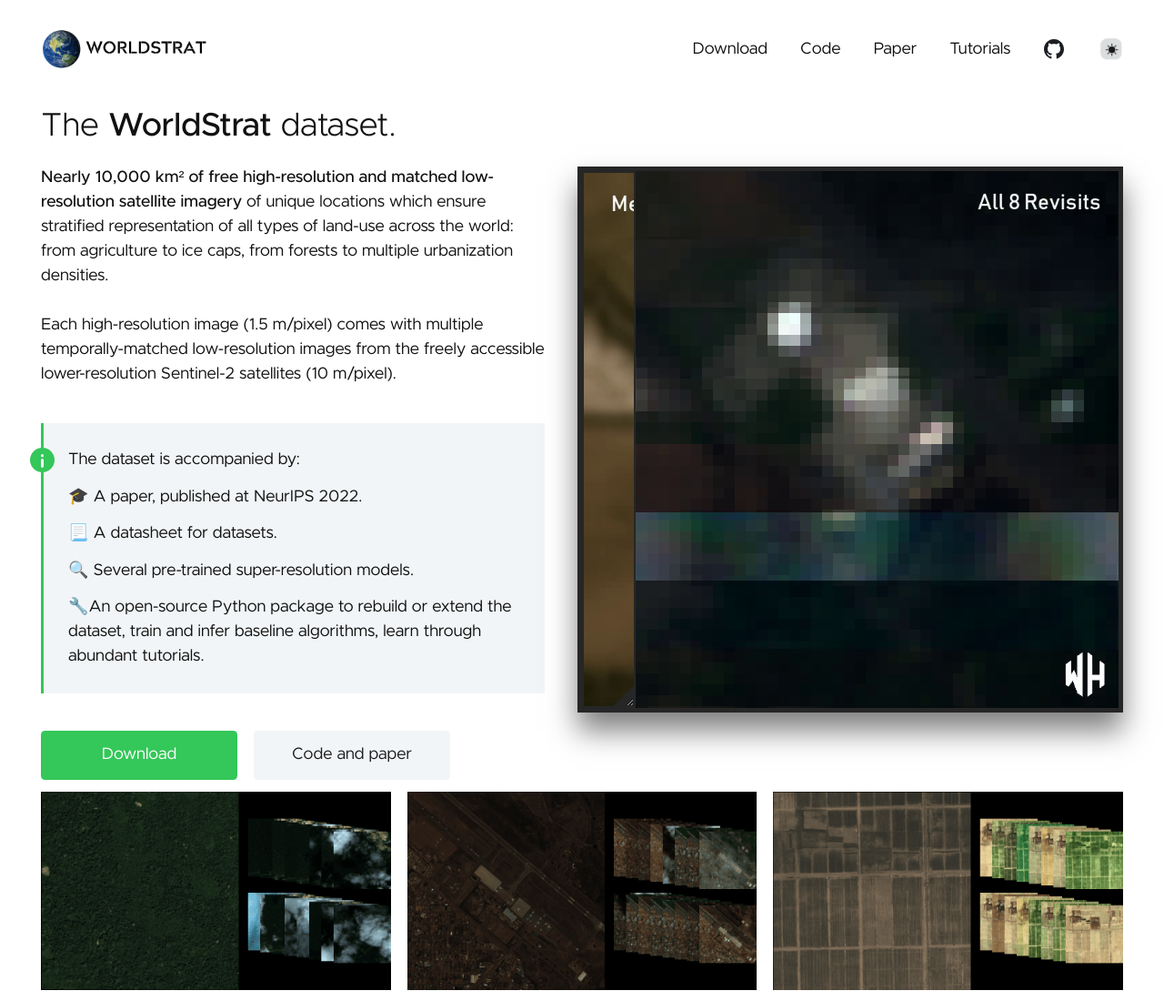
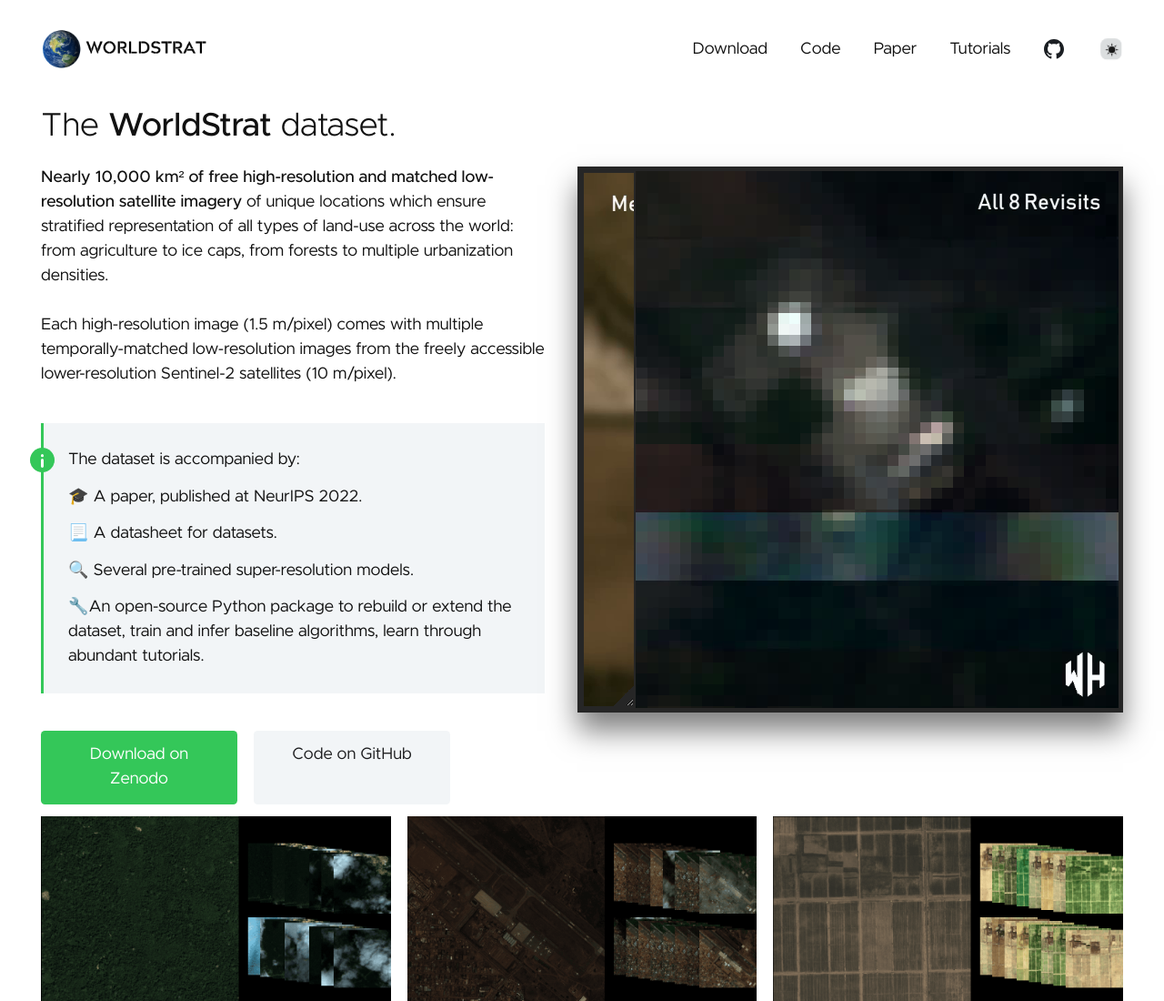
Before and after one commit to worldstrat/worldstrat.github.io, a plain HTML site: page index.html in a window 1280 px wide. Shown: the top 1100 px of the page at 91% size. Drawn offline with Linux system fonts and the light colour scheme.

Commit message:
Rename buttons
Download -> Download on Zenodo
Code and paper -> Code on GitHub

```diff
--- a/index.html
+++ b/index.html
@@ -104,8 +104,8 @@
 <p>🔍 Several pre-trained super-resolution models.</p>
 <p>🔧An open-source Python package to rebuild or extend the dataset, train and infer baseline algorithms, learn through abundant tutorials.</p>
 </div>
-<p><a href="https://zenodo.org/record/6810792" class="button">Download</a>
-<a href="https://github.com/worldstrat/worldstrat" class="button">Code and paper</a></p>
+<p><a href="https://zenodo.org/record/6810792" class="button">Download on Zenodo</a>
+<a href="https://github.com/worldstrat/worldstrat" class="button">Code on GitHub</a></p>
 </div>
 
 
```
